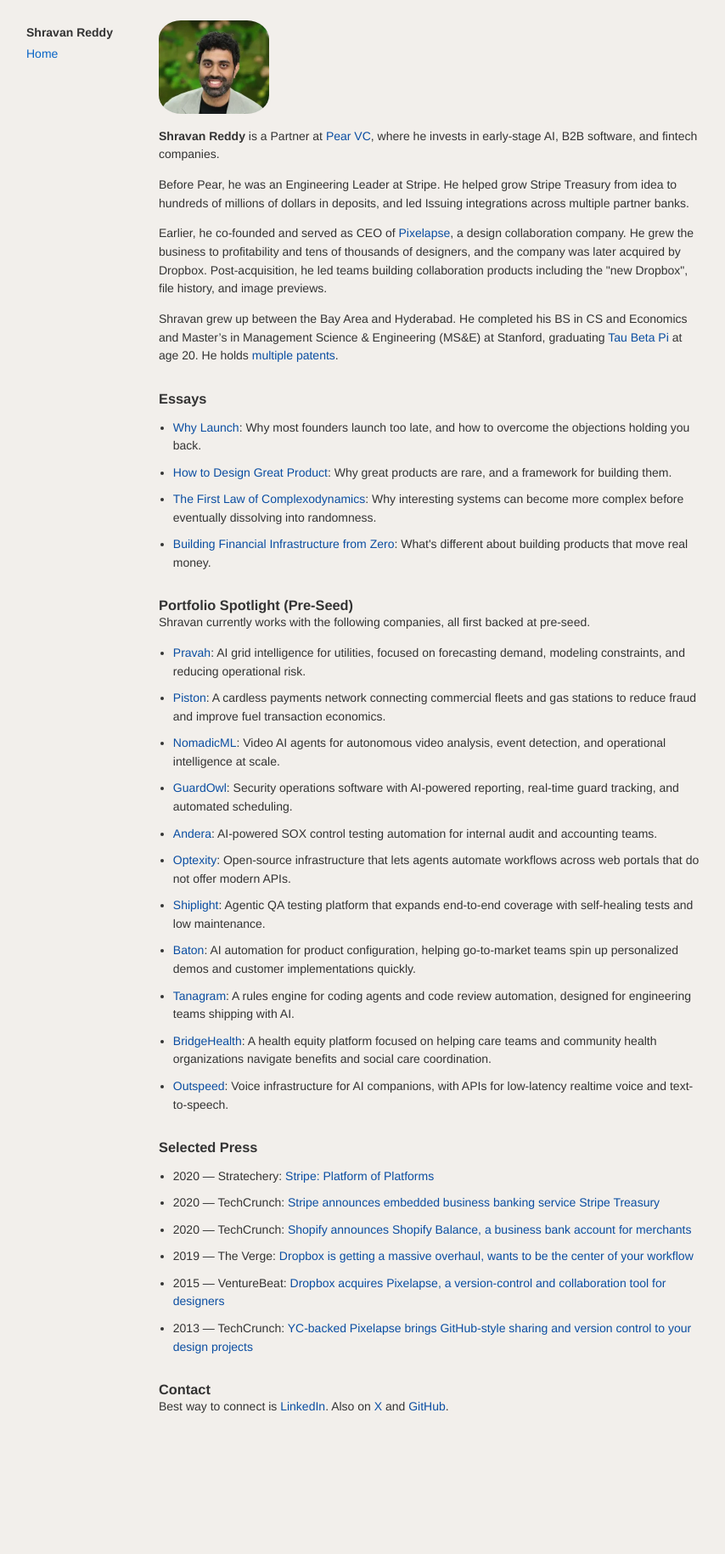
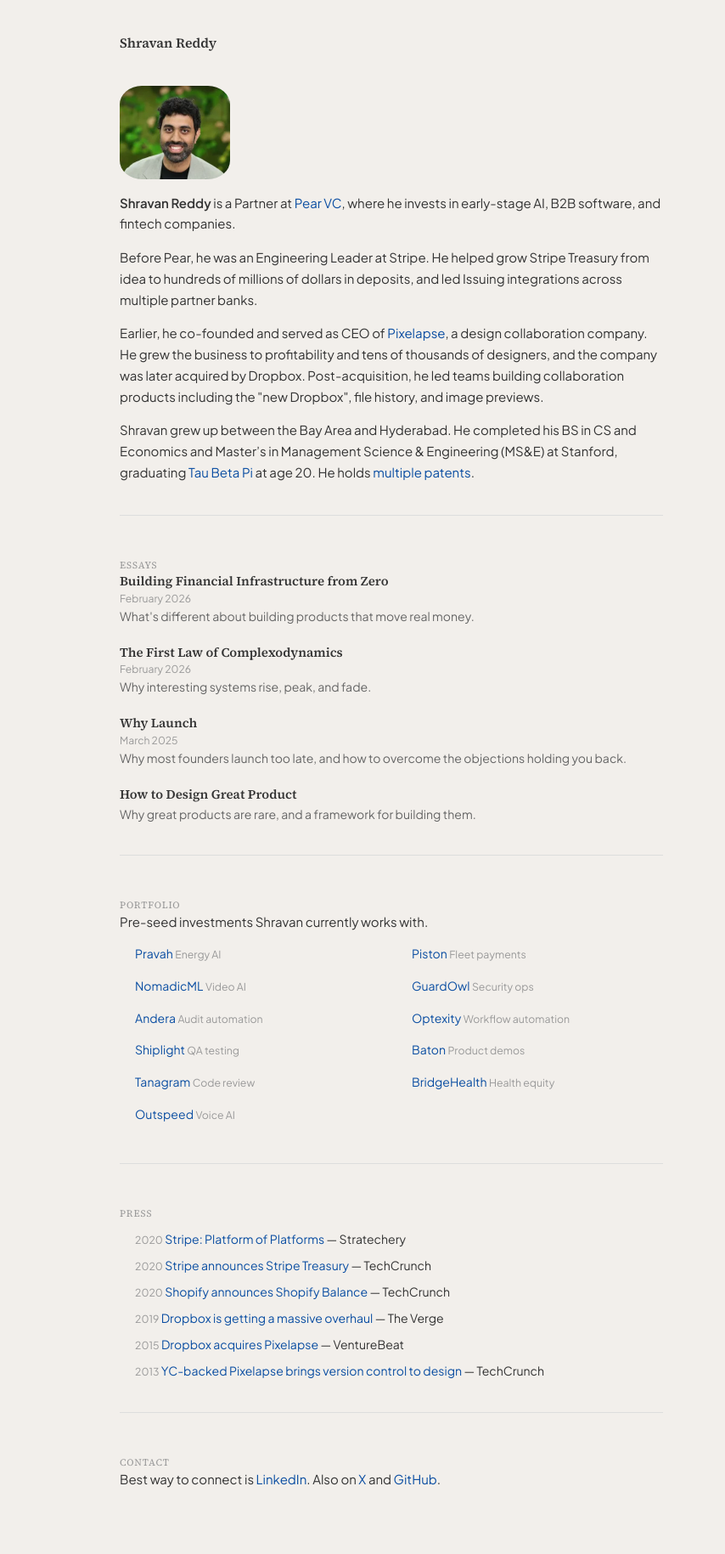
Before and after one commit to shrredd/shrredd.github.io, a Jekyll site: the page built from index.html, in a window 1280 px wide. Shown: the whole page at 85% size, without its empty margins (179-1033 px from the left). Built offline with Jekyll 4.4.1, drawn with Linux system fonts in a browser that asks for light colours; before the commit the page ends 1720 px from its top, so only the background shows below that.

Commit message:
Redesign site: new typography, layout, and structure
- Replace Myriad Pro with Source Serif 4 (headings) + Plus Jakarta Sans (body)
- Move font loading from CSS @import to <link> tags with preconnect hints
- Convert two-column sidebar layout to single-column with top header
- Add visual section separators (border-top) between homepage sections
- Replace essay bullet list with card-style links showing dates
- Convert portfolio from long descriptions to compact 2-column grid with tags
- Restyle press list with year labels and shortened headlines
- Bump body font from 14px to 15px, increase line-height to 1.65
- Tune essay page h2 (1.15em → 1.25em), set subtitle in serif italic
- Convert sitemap.xml to Jekyll-generated template
- Add Atom feed (feed.xml) with autodiscovery link
- Add RSS alternate link to essay layout

Co-Authored-By: Claude Opus 4.6 <noreply@anthropic.com>

```diff
--- a/index.html
+++ b/index.html
@@ -4,7 +4,10 @@
 <html lang="en">
 
 <head>
-  <link rel="stylesheet" href="./static/style.css?v=20260208a">
+  <link rel="preconnect" href="https://fonts.googleapis.com">
+  <link rel="preconnect" href="https://fonts.gstatic.com" crossorigin>
+  <link rel="stylesheet" href="https://fonts.googleapis.com/css2?family=Plus+Jakarta+Sans:wght@400;500;600&family=Source+Serif+4:ital,opsz,wght@0,8..60,400;0,8..60,600;1,8..60,400&display=swap">
+  <link rel="stylesheet" href="./static/style.css?v=20260209b">
   <meta charset="utf-8">
   <meta name="viewport" content="width=device-width, initial-scale=1.0">
   <meta name="author" content="Shravan Reddy">
@@ -13,6 +16,7 @@
   <link rel="canonical" href="https://shravanreddy.com/">
   <link rel="icon" type="image/png" sizes="48x48" href="/static/favicon-48.png?v=20260208b">
   <link rel="apple-touch-icon" sizes="180x180" href="/static/apple-touch-icon.png?v=20260208b">
+  <link rel="alternate" type="application/atom+xml" title="Shravan Reddy" href="/feed.xml">
 
   <meta property="og:site_name" content="Shravan Reddy">
   <meta property="og:type" content="website">
@@ -69,13 +73,8 @@
 <body>
   <a class="skip-link" href="#content">Skip to content</a>
   <div class="page">
-    <header id="menu">
-      <h1 class="title">Shravan Reddy</h1>
-      <nav aria-label="Primary">
-        <ul>
-          <li><a href="./index.html">Home</a></li>
-        </ul>
-      </nav>
+    <header class="site-header">
+      <a href="./" class="site-name">Shravan Reddy</a>
     </header>
 
     <main id="content">
@@ -118,86 +117,76 @@
       <a href="https://www.tbp.org/">Tau Beta Pi</a> at age 20. He holds <a href="https://patents.google.com/patent/US10893081B2/en">multiple</a> <a href="https://patents.google.com/patent/US11170345B2/en">patents</a>.
     </p>
 
-    <h3>Essays</h3>
-    <ul>
-      <li><a href="/why-launch/">Why Launch</a>:
-        Why most founders launch too late, and how to overcome the objections holding you back.</li>
-      <li><a href="/great-product/">How to Design Great Product</a>:
-        Why great products are rare, and a framework for building them.</li>
-      <li><a href="/the-first-law-of-complexodynamics/">The First Law of Complexodynamics</a>:
-        Why interesting systems can become more complex before eventually dissolving into randomness.</li>
-      <li><a href="/financial-infrastructure/">Building Financial Infrastructure from Zero</a>:
-        What's different about building products that move real money.</li>
+    <section class="section">
+      <h3 class="section-title">Essays</h3>
+      <div class="essay-list">
+        <a href="/financial-infrastructure/" class="essay-card">
+          <span class="essay-title">Building Financial Infrastructure from Zero</span>
+          <span class="essay-meta">February 2026</span>
+          <span class="essay-desc">What's different about building products that move real money.</span>
+        </a>
+        <a href="/the-first-law-of-complexodynamics/" class="essay-card">
+          <span class="essay-title">The First Law of Complexodynamics</span>
+          <span class="essay-meta">February 2026</span>
+          <span class="essay-desc">Why interesting systems rise, peak, and fade.</span>
+        </a>
+        <a href="/why-launch/" class="essay-card">
+          <span class="essay-title">Why Launch</span>
+          <span class="essay-meta">March 2025</span>
+          <span class="essay-desc">Why most founders launch too late, and how to overcome the objections holding you back.</span>
+        </a>
+        <a href="/great-product/" class="essay-card">
+          <span class="essay-title">How to Design Great Product</span>
+          <span class="essay-desc">Why great products are rare, and a framework for building them.</span>
+        </a>
+      </div>
+    </section>
+
+    <section class="section">
+      <h3 class="section-title">Portfolio</h3>
+      <p class="notop">Pre-seed investments Shravan currently works with.</p>
+      <ul class="portfolio-grid">
+        <li><a href="https://www.pravah.com/">Pravah</a> <span class="portfolio-tag">Energy AI</span></li>
+        <li><a href="https://www.usepiston.com/">Piston</a> <span class="portfolio-tag">Fleet payments</span></li>
+        <li><a href="https://www.nomadicml.com/">NomadicML</a> <span class="portfolio-tag">Video AI</span></li>
+        <li><a href="https://guardowlco.com/">GuardOwl</a> <span class="portfolio-tag">Security ops</span></li>
+        <li><a href="https://www.andera.ai/">Andera</a> <span class="portfolio-tag">Audit automation</span></li>
+        <li><a href="https://optexity.com/">Optexity</a> <span class="portfolio-tag">Workflow automation</span></li>
+        <li><a href="https://www.shiplight.ai/">Shiplight</a> <span class="portfolio-tag">QA testing</span></li>
+        <li><a href="https://www.getbaton.ai/">Baton</a> <span class="portfolio-tag">Product demos</span></li>
+        <li><a href="https://tanagram.ai/">Tanagram</a> <span class="portfolio-tag">Code review</span></li>
+        <li><a href="https://www.bridgehealthequity.com/">BridgeHealth</a> <span class="portfolio-tag">Health equity</span></li>
+        <li><a href="https://outspeed.com/">Outspeed</a> <span class="portfolio-tag">Voice AI</span></li>
       </ul>
+    </section>
 
-    <h3>Portfolio Spotlight (Pre-Seed)</h3>
-    <p class="notop">
-      Shravan currently works with the following companies, all first backed at pre-seed.
-    </p>
-    <ul>
-      <li><a href="https://www.pravah.com/">Pravah</a>:
-        AI grid intelligence for utilities, focused on forecasting demand, modeling constraints, and reducing
-        operational risk.</li>
-      <li><a href="https://www.usepiston.com/">Piston</a>:
-        A cardless payments network connecting commercial fleets and gas stations to reduce fraud and improve fuel
-        transaction economics.</li>
-      <li><a href="https://www.nomadicml.com/">NomadicML</a>:
-        Video AI agents for autonomous video analysis, event detection, and operational intelligence at scale.</li>
-      <li><a href="https://guardowlco.com/">GuardOwl</a>:
-        Security operations software with AI-powered reporting, real-time guard tracking, and automated scheduling.</li>
-      <li><a href="https://www.andera.ai/">Andera</a>:
-        AI-powered SOX control testing automation for internal audit and accounting teams.</li>
-      <li><a href="https://optexity.com/">Optexity</a>:
-        Open-source infrastructure that lets agents automate workflows across web portals that do not offer modern
-        APIs.</li>
-      <li><a href="https://www.shiplight.ai/">Shiplight</a>:
-        Agentic QA testing platform that expands end-to-end coverage with self-healing tests and low maintenance.</li>
-      <li><a href="https://www.getbaton.ai/">Baton</a>:
-        AI automation for product configuration, helping go-to-market teams spin up personalized demos and customer
-        implementations quickly.</li>
-      <li><a href="https://tanagram.ai/">Tanagram</a>:
-        A rules engine for coding agents and code review automation, designed for engineering teams shipping with AI.</li>
-      <li><a href="https://www.bridgehealthequity.com/">BridgeHealth</a>:
-        A health equity platform focused on helping care teams and community health organizations navigate benefits and
-        social care coordination.</li>
-      <li><a href="https://outspeed.com/">Outspeed</a>:
-        Voice infrastructure for AI companions, with APIs for low-latency realtime voice and text-to-speech.</li>
+    <section class="section">
+      <h3 class="section-title">Press</h3>
+      <ul class="press-list">
+        <li><span class="press-year">2020</span> <a
+            href="https://stratechery.com/2020/stripe-platform-of-platforms/">Stripe: Platform of Platforms</a> &mdash; Stratechery</li>
+        <li><span class="press-year">2020</span> <a
+            href="https://techcrunch.com/2020/12/03/stripe-announces-embedded-business-banking-service-stripe-treasury/">Stripe announces Stripe Treasury</a> &mdash; TechCrunch</li>
+        <li><span class="press-year">2020</span> <a
+            href="https://techcrunch.com/2020/05/20/shopify-balance/">Shopify announces Shopify Balance</a> &mdash; TechCrunch</li>
+        <li><span class="press-year">2019</span> <a
+            href="https://www.theverge.com/2019/6/11/18661673/new-dropbox-desktop-app-google-docs-slack-atlassian">Dropbox is getting a massive overhaul</a> &mdash; The Verge</li>
+        <li><span class="press-year">2015</span> <a
+            href="https://venturebeat.com/2015/01/26/dropbox-acquires-pixelapse-a-version-control-and-collaboration-tool-for-designers/">Dropbox acquires Pixelapse</a> &mdash; VentureBeat</li>
+        <li><span class="press-year">2013</span> <a
+            href="https://techcrunch.com/2013/02/13/yc-backed-pixelapse-brings-github-style-sharing-version-control-to-your-design-projects/">YC-backed Pixelapse brings version control to design</a> &mdash; TechCrunch</li>
       </ul>
+    </section>
 
-    <h3>Selected Press</h3>
-    <ul>
-      <li>2020 &mdash; Stratechery: <a
-          href="https://stratechery.com/2020/stripe-platform-of-platforms/">
-          Stripe: Platform of Platforms
-        </a></li>
-      <li>2020 &mdash; TechCrunch: <a
-          href="https://techcrunch.com/2020/12/03/stripe-announces-embedded-business-banking-service-stripe-treasury/">
-          Stripe announces embedded business banking service Stripe Treasury
-        </a></li>
-      <li>2020 &mdash; TechCrunch: <a
-          href="https://techcrunch.com/2020/05/20/shopify-balance/">
-          Shopify announces Shopify Balance, a business bank account for merchants
-        </a></li>
-      <li>2019 &mdash; The Verge: <a
-          href="https://www.theverge.com/2019/6/11/18661673/new-dropbox-desktop-app-google-docs-slack-atlassian">
-          Dropbox is getting a massive overhaul, wants to be the center of your workflow
-        </a></li>
-      <li>2015 &mdash; VentureBeat: <a
-          href="https://venturebeat.com/2015/01/26/dropbox-acquires-pixelapse-a-version-control-and-collaboration-tool-for-designers/">
-          Dropbox acquires Pixelapse, a version-control and collaboration tool for designers
-        </a></li>
-      <li>2013 &mdash; TechCrunch: <a
-          href="https://techcrunch.com/2013/02/13/yc-backed-pixelapse-brings-github-style-sharing-version-control-to-your-design-projects/">
-          YC-backed Pixelapse brings GitHub-style sharing and version control to your design projects
-        </a></li>
-    </ul>
-
-    <h3>Contact</h3>
+    <section class="section">
+      <h3 class="section-title">Contact</h3>
       <p class="notop">
         Best way to connect is <a href="https://www.linkedin.com/in/shrredd/">LinkedIn</a>.
         Also on <a href="https://twitter.com/shravangreddy">X</a> and
         <a href="https://github.com/shrredd">GitHub</a>.
       </p>
+    </section>
+
     </main>
   </div>
 </body>
--- a/static/style.css
+++ b/static/style.css
@@ -1,7 +1,7 @@
 body {
   margin: 0;
-  font-family: "Myriad Pro", "Helvetica Neue", Helvetica;
-  font-size: 14px;
+  font-family: "Plus Jakarta Sans", -apple-system, BlinkMacSystemFont, "Segoe UI", sans-serif;
+  font-size: 15px;
   background-color: #f2efeb;
   color: #333;
 }
@@ -22,58 +22,46 @@ body {
   top: 10px;
 }
 
+/* Layout */
 .page {
-  max-width: 860px;
+  max-width: 640px;
   margin: 0 auto;
-  padding: 24px 20px 40px;
-  display: flex;
-  align-items: flex-start;
-  gap: 36px;
+  padding: 40px 24px 60px;
 }
 
-/* Menu */
-#menu {
-  margin-top: 6px;
-  text-align: left;
-  width: 120px;
-  flex-shrink: 0;
-  font-family: "Myriad Pro", "Helvetica Neue", Helvetica;
+/* Site header */
+.site-header {
+  display: flex;
+  justify-content: space-between;
+  align-items: baseline;
+  margin-bottom: 40px;
 }
 
-#menu .title {
-  display: block;
-  margin: 0 0 8px;
-  font-size: 1em;
-  line-height: 1.2;
+.site-header .site-name {
+  font-family: "Source Serif 4", "Georgia", serif;
   font-weight: 600;
-}
-
-#menu ul {
-  list-style-type: none;
-  margin: 0;
-  padding: 0;
-}
-
-#menu li a {
-  display: inline-block;
-  color: #0864c7;
+  font-size: 1.05em;
+  color: #333;
   text-decoration: none;
 }
 
-#menu li a:hover,
-#menu li a:focus-visible {
+.site-header .site-name:hover {
+  color: #0b4ea2;
+}
+
+.site-header nav a {
+  font-size: 0.875em;
+  color: #999;
   text-decoration: none;
 }
 
-/* Content */
-#content {
-  flex: 1;
-  min-width: 0;
-  max-width: 640px;
+.site-header nav a:hover {
+  color: #333;
 }
 
+/* Content */
 #content h1, #content h2, #content h3 {
-  font-family: "Myriad Pro", "Helvetica Neue", Helvetica;
+  font-family: "Source Serif 4", "Georgia", serif;
   margin: 0;
 }
 
@@ -91,7 +79,7 @@ body {
 }
 
 #content p, #content ul {
-  line-height: 1.55;
+  line-height: 1.65;
 }
 
 #content ul {
@@ -161,10 +149,107 @@ sub {
   top: 0.4em;
 }
 
-/* Essays */
-.essay-page #menu {
-  margin-top: 9px;
+/* ── Homepage sections ── */
+
+.section {
+  margin-top: 2.5em;
+  padding-top: 2em;
+  border-top: 1px solid #ddd;
 }
+
+.section-title {
+  font-family: "Plus Jakarta Sans", -apple-system, BlinkMacSystemFont, "Segoe UI", sans-serif;
+  font-size: 0.75em;
+  font-weight: 500;
+  text-transform: uppercase;
+  letter-spacing: 0.08em;
+  color: #999;
+  margin: 0 0 1em;
+}
+
+/* Essay cards */
+.essay-list {
+  display: flex;
+  flex-direction: column;
+  gap: 1.4em;
+}
+
+.essay-card {
+  display: block;
+  text-decoration: none;
+  color: inherit;
+}
+
+.essay-card:hover {
+  text-decoration: none;
+}
+
+.essay-card .essay-title {
+  font-family: "Source Serif 4", "Georgia", serif;
+  font-weight: 600;
+  color: #333;
+  line-height: 1.3;
+}
+
+.essay-card:hover .essay-title {
+  color: #0b4ea2;
+}
+
+.essay-card .essay-meta {
+  display: block;
+  font-size: 0.8125em;
+  color: #999;
+  margin-top: 2px;
+}
+
+.essay-card .essay-desc {
+  display: block;
+  color: #666;
+  margin-top: 3px;
+  font-size: 0.9375em;
+  line-height: 1.5;
+}
+
+/* Portfolio grid */
+.portfolio-grid {
+  list-style: none;
+  padding: 0;
+  margin: 0.8em 0 0;
+  display: grid;
+  grid-template-columns: 1fr 1fr;
+  gap: 0.55em 2em;
+}
+
+.portfolio-grid li {
+  margin-bottom: 0;
+  font-size: 0.9375em;
+  line-height: 1.4;
+}
+
+.portfolio-tag {
+  color: #999;
+  font-size: 0.875em;
+}
+
+/* Press list */
+.press-list {
+  list-style: none;
+  padding: 0;
+  margin: 0.8em 0 0;
+}
+
+.press-list li {
+  margin-bottom: 0.55em;
+  font-size: 0.9375em;
+  line-height: 1.5;
+}
+
+.press-year {
+  color: #999;
+  font-size: 0.875em;
+}
+
+/* ── Essay pages ── */
 
 .essay-page #content .article-header {
   margin-bottom: 2em;
@@ -177,7 +262,9 @@ sub {
 }
 
 .essay-page #content .article-header .subtitle {
-  font-size: 1.05em;
+  font-family: "Source Serif 4", "Georgia", serif;
+  font-size: 1.1em;
+  font-style: italic;
   color: #666;
   margin: 0 0 8px;
   line-height: 1.4;
@@ -194,7 +281,7 @@ sub {
 }
 
 .essay-page #content h2 {
-  font-size: 1.15em;
+  font-size: 1.25em;
   margin-top: 2.2em;
   margin-bottom: 0.3em;
 }
@@ -292,7 +379,7 @@ sub {
   margin-bottom: 0.6em;
 }
 
-/* Fallback image styles for essays in case page-level scoping changes */
+/* Fallback image styles */
 #content .article-img {
   display: block;
   max-width: 100%;
@@ -319,6 +406,7 @@ sub {
   margin-bottom: 0.6em;
 }
 
+/* Great Product pyramid */
 .essay-page .pyramid {
   margin: 1.8em 0;
   display: flex;
@@ -371,41 +459,24 @@ sub {
   background: #b8944c;
 }
 
+/* ── Mobile ── */
+
 @media (max-width: 760px) {
-  body {
-    font-size: 16px;
+  .page {
+    padding: 24px 16px 40px;
   }
 
-  .page {
-    display: block;
-    padding: 16px 16px 30px;
-  }
-
-  #menu {
-    width: auto;
-    margin-top: 0;
-    margin-bottom: 18px;
-  }
-
-  #menu ul {
-    display: flex;
-    gap: 14px;
-  }
-
-  #content {
-    max-width: none;
-  }
-
-  #content p, #content ul {
-    line-height: 1.6;
-  }
-
-  #content li {
-    margin-bottom: 0.8em;
+  .site-header {
+    margin-bottom: 32px;
   }
 
   img.rounded {
     width: 110px;
+  }
+
+  .portfolio-grid {
+    grid-template-columns: 1fr;
+    gap: 0.4em;
   }
 
   .essay-page #content .article-header h1 {
```
Also changed, not shown: _layouts/essay.html (+8 -8 lines), feed.xml (added, +24 -0 lines), sitemap.xml (+9 -17 lines). Lines whose indentation alone changed are shown as unchanged.
